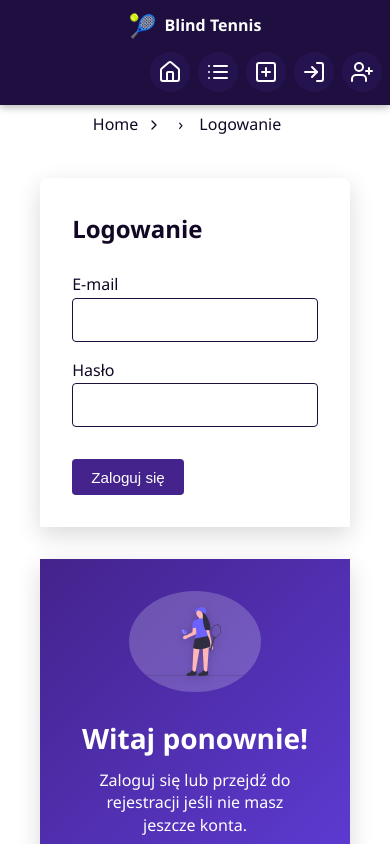
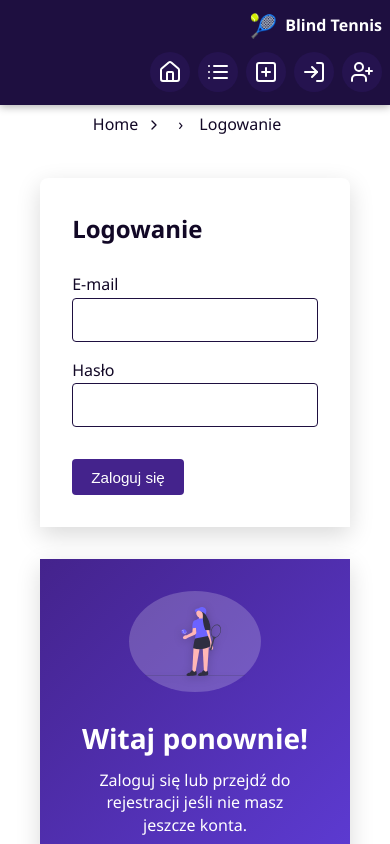
Before and after one commit to horzel02/blind-tennis-client, a React (Vite) app: page /login in a window 390 px wide. Shown: the top 844 px of the page. Built offline with nearby package versions, Linux system fonts and the light colour scheme; no server answers.

Commit message:
Style for mobile

```diff
--- a/src/styles/header.css
+++ b/src/styles/header.css
@@ -1,14 +1,12 @@
 /* ---------------- Header ---------------- */
 .header {
   position: fixed;
-  top: 0;
-  left: 0;
+  top: 0; left: 0;
   width: 100%;
   height: 64px;
-  /* Stała wysokość dla desktopu */
   background-color: var(--ct-dark);
   color: #fff;
-  box-shadow: 0 2px 8px rgba(0, 0, 0, 0.3);
+  box-shadow: 0 2px 8px rgba(0,0,0,0.3);
   display: flex;
   align-items: center;
   z-index: 1000;
@@ -18,7 +16,6 @@
   display: flex;
   width: 100%;
   padding: 0 1.5rem;
-  /* Domyślny padding dla desktopu */
   justify-content: space-between;
   align-items: center;
 }
@@ -39,14 +36,12 @@
   font-weight: 700;
   color: #fff;
   white-space: nowrap;
-  /* Zapobiega zawijaniu się tekstu logo */
 }
 
 /* ---------------- Nav & Buttons ---------------- */
 .header-nav {
   display: flex;
   gap: 1rem;
-  /* Domyślny odstęp dla desktopu */
   flex-wrap: wrap;
 }
 
@@ -65,7 +60,6 @@
   cursor: pointer;
   color: #fff;
   flex-shrink: 0;
-  /* Zapobiega kurczeniu się przycisków na mniejszych ekranach */
 }
 
 .icon-button:hover {
@@ -109,12 +103,10 @@
 /* ---------------- Dropdown User Menu ---------------- */
 .user-menu {
   position: relative;
-  /* Keep relative for desktop dropdown */
 }
 
 .user-menu .dropdown-content {
   position: absolute;
-  /* Keep absolute for desktop dropdown */
   right: 0;
   top: 100%;
   margin-top: 6px;
@@ -122,7 +114,7 @@
   color: #333;
   min-width: 160px;
   border-radius: 4px;
-  box-shadow: 0 2px 8px rgba(0, 0, 0, 0.15);
+  box-shadow: 0 2px 8px rgba(0,0,0,0.15);
   display: none;
   flex-direction: column;
   overflow: hidden;
@@ -148,19 +140,16 @@
 
 .user-menu .dropdown-content a:hover,
 .user-menu .dropdown-content button:hover {
-  background-color: rgba(0, 0, 0, 0.05);
+  background-color: rgba(0,0,0,0.05);
 }
 
 /* --- Stylowanie dla desktopów (od 768px w górę) --- */
 @media (min-width: 768px) {
   .header-inner {
     padding: 0 1.5rem;
-    /* Przywróć większy padding na desktopie */
   }
-
   .header-nav {
     gap: 1rem;
-    /* Przywróć większy odstęp na desktopie */
   }
 }
 
@@ -173,17 +162,14 @@
 
   .header-inner {
     flex-direction: column;
-    /* Ułóż logo i nawigację w kolumnie */
     align-items: flex-end;
-    /* *** NOWA ZMIANA: WYRÓWNANIE CAŁEGO BLOKU DO PRAWEJ *** */
     padding: 0.8rem 1rem;
   }
 
   .header-logo {
     margin-bottom: 0.5rem;
     width: 100%;
-    justify-content: center;
-    /* *** NOWA ZMIANA: WYRÓWNANIE LOGO W SWOIM KONTENERZE DO PRAWEJ *** */
+    justify-content: flex-end;
   }
 
   .header-logo-text {
@@ -197,7 +183,6 @@
   .header-nav {
     width: 100%;
     justify-content: flex-end;
-    /* *** NOWA ZMIANA: WYRÓWNANIE ELEMENTÓW NAWIGACJI DO PRAWEJ *** */
     gap: 0.3rem;
     flex-wrap: wrap;
   }
@@ -206,32 +191,35 @@
     display: none;
   }
 
+  /* *** MENU ROZWIJANE NA MOBILNYCH  *** */
   .user-menu.open .dropdown-content {
-    display: flex !important;
     position: fixed;
     bottom: 0;
     left: 0;
     width: 100%;
+
+    height: auto;
     max-height: 80vh;
+    overflow-y: auto;
+    -webkit-overflow-scrolling: touch;
+
     border-radius: 8px 8px 0 0;
-    box-shadow: 0 -4px 12px rgba(0, 0, 0, 0.2);
+    box-shadow: 0 -4px 12px rgba(0,0,0,0.2);
     padding: 1rem 0;
     z-index: 1001;
     background-color: #fff;
     color: #333;
-
+    display: flex;
   }
 
   .user-menu .dropdown-content a,
   .user-menu .dropdown-content button {
     text-align: center;
-    /* Wyśrodkuj tekst w elementach dropdown */
     padding: 12px 1rem;
-    /* Większy padding dla łatwiejszego dotykania */
   }
 }
 
-/* --- Dalsze dostosowania dla bardzo małych ekranów (np. telefonów w pionie, do 480px) --- */
+/* --- Dalsze dostosowania dla bardzo małych ekranów --- */
 @media (max-width: 480px) {
   .header-inner {
     padding: 0.5rem 0.5rem;
@@ -250,13 +238,10 @@
     overflow-x: auto;
     -webkit-overflow-scrolling: touch;
     justify-content: flex-end;
-    /* Utrzymaj wyrównanie do prawej nawet przy przewijaniu */
     gap: 0.5rem;
     padding-bottom: 5px;
-    /* Dodatkowy padding, jeśli na bardzo małych ekranach pojawia się scrollbar poziomy */
   }
-
-  .header-nav>* {
+  .header-nav > * {
     flex-shrink: 0;
   }
 }
```
